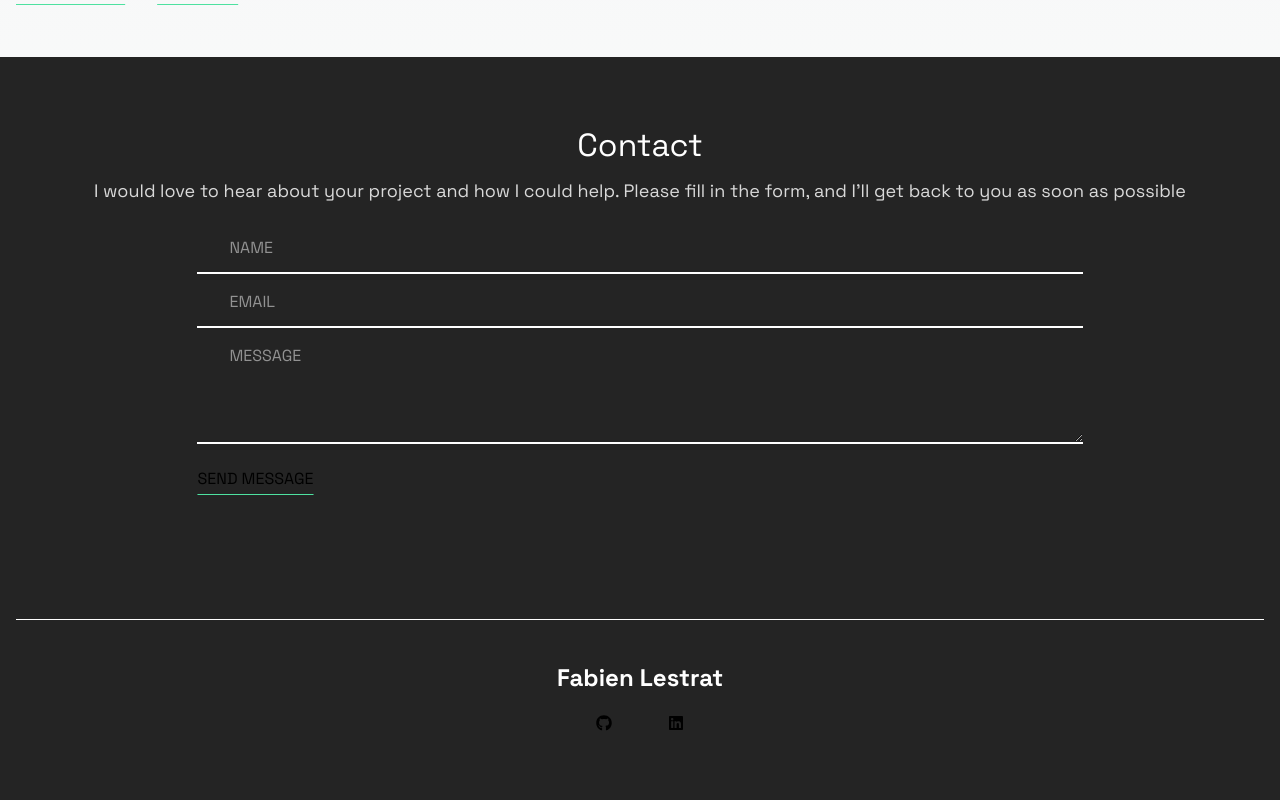
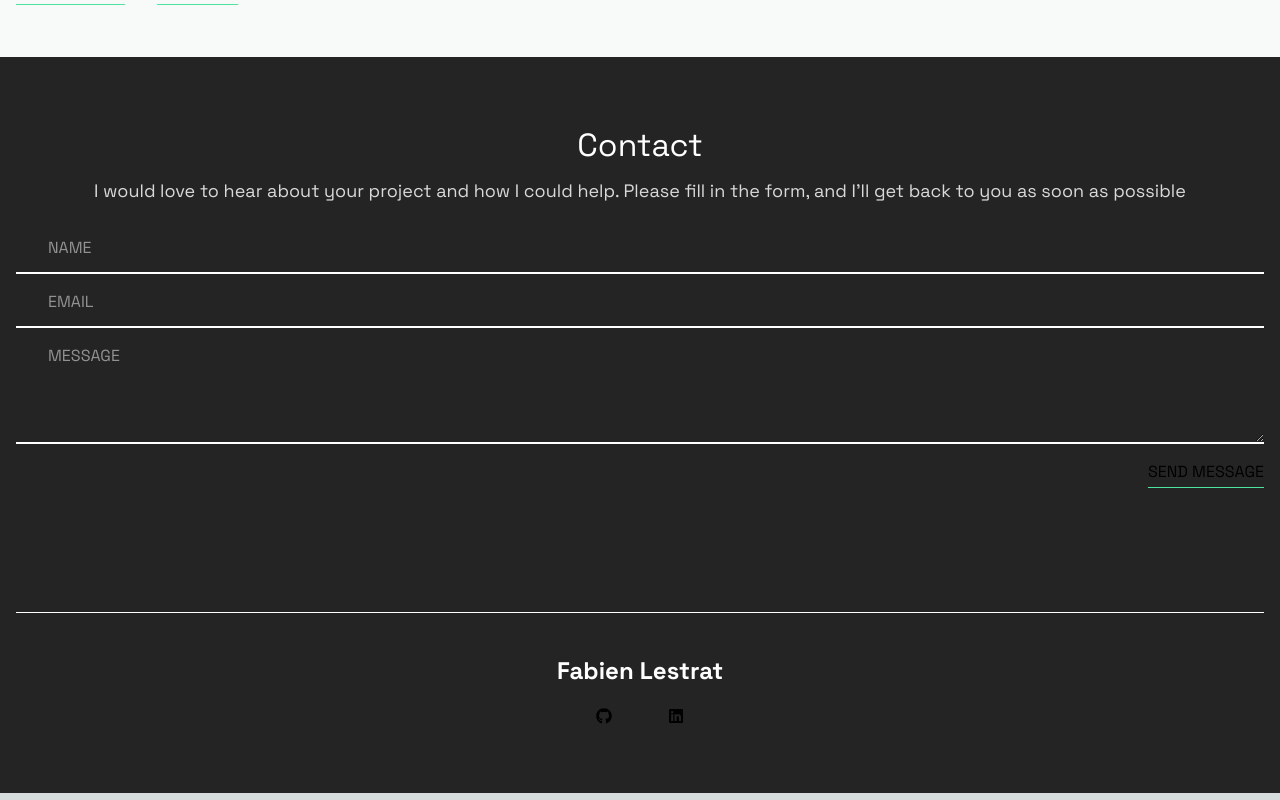
Before and after one commit to Fables7/portfolio-site, a Next.js app: page / in a window 1280 px wide. Shown: the part 3625-4425 px from the top of the page. Built offline with nearby package versions, Linux system fonts and the light colour scheme.

Commit message:
Added styling to form to change position of submit  button

```diff
--- a/src/components/form/Form.tsx
+++ b/src/components/form/Form.tsx
@@ -34,7 +34,10 @@ const Form = () => {
 
   const messageClassName = clsx(rootClassName, "resize-y h-[100px]");
   return (
-    <form onSubmit={onSubmitHandler} className="mt-8">
+    <form
+      onSubmit={onSubmitHandler}
+      className="mt-8 flex flex-col w-full items-end"
+    >
       <input
         type="text"
         name="name"
```
